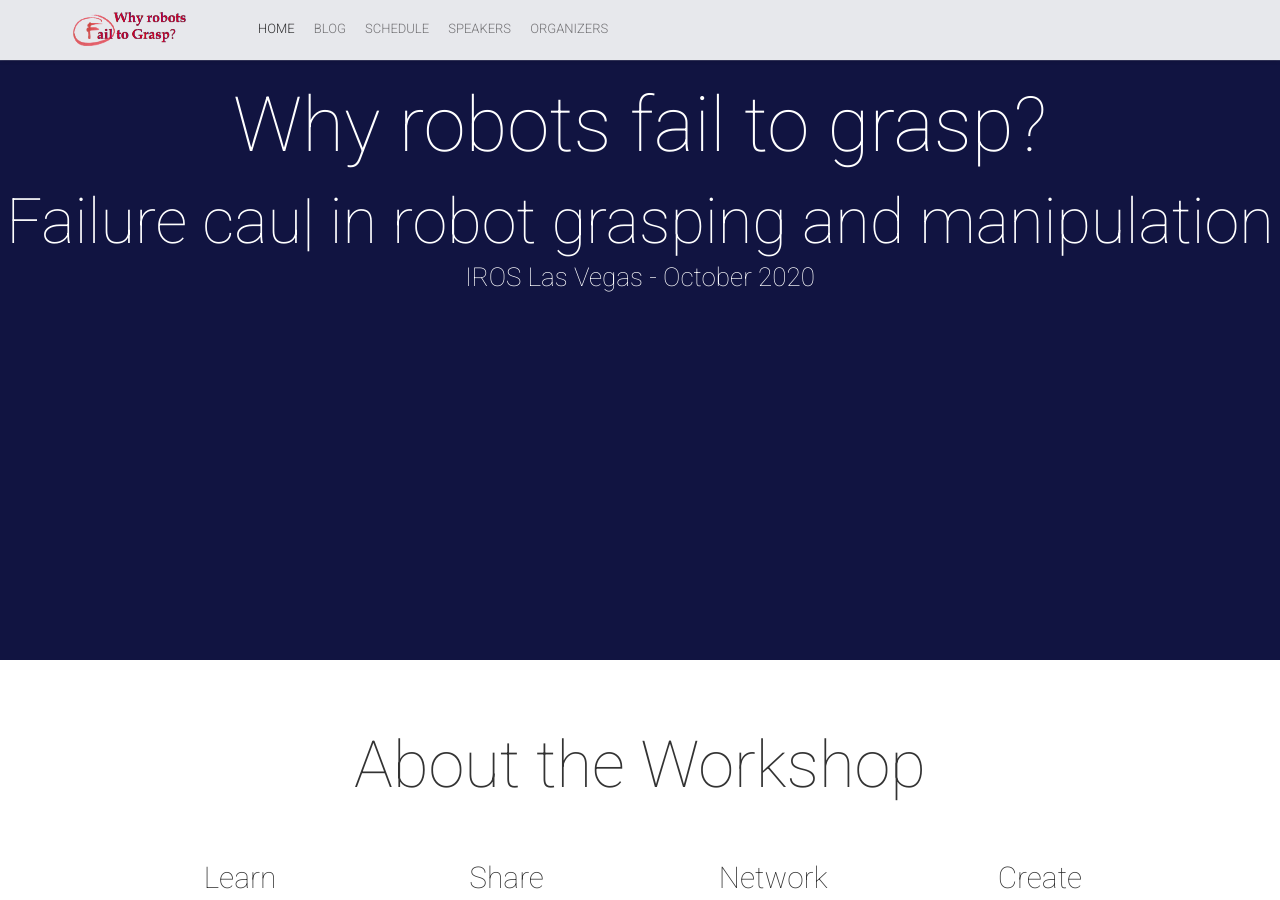
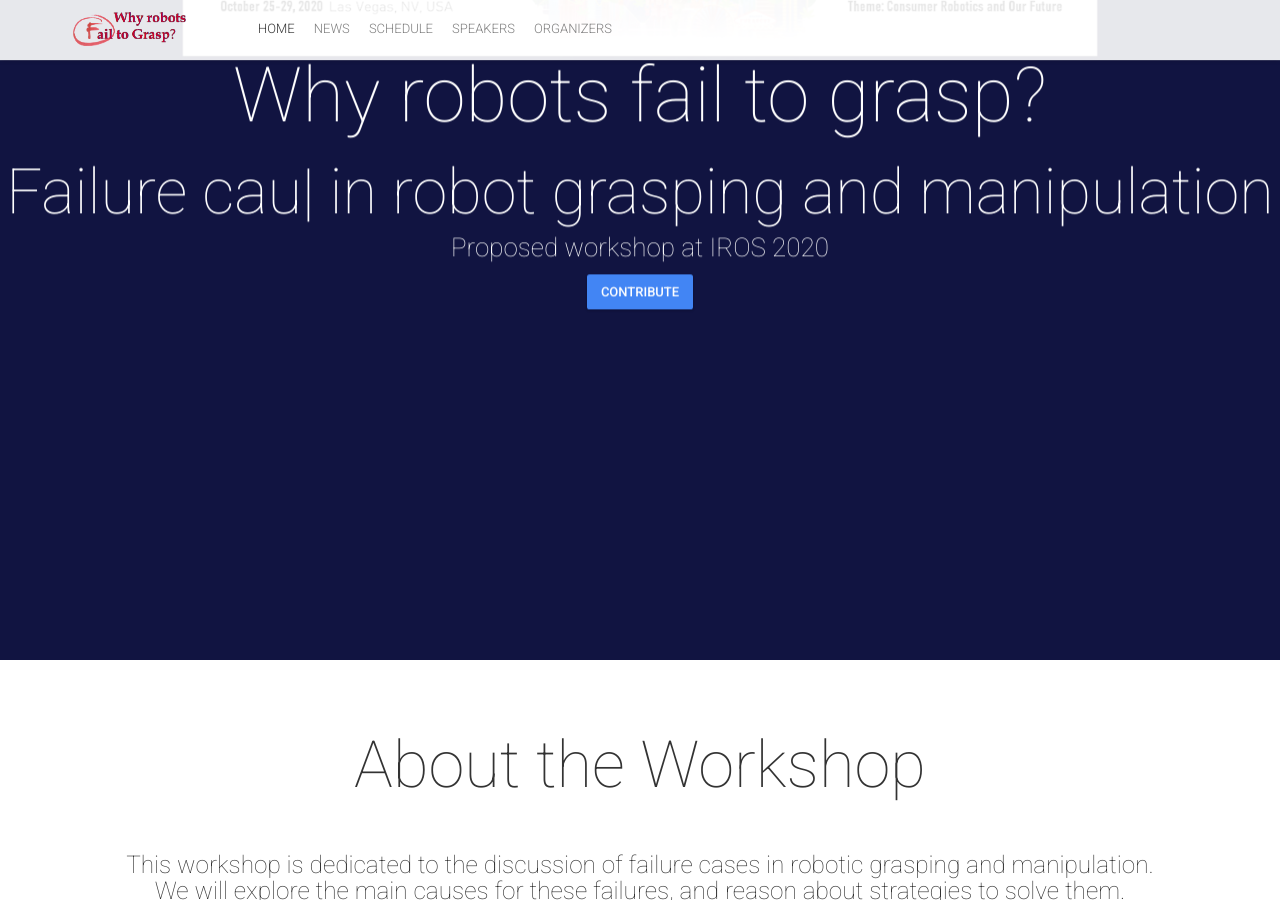
Before and after one commit to unconventionalgrasping/unconventionalgrasping.github.io, a Jekyll site: the page built from index.html, in a window 1280 px wide and 900 px high, scrolled down 240 px. Built offline with Jekyll 4.4.1, drawn with Linux system fonts in a browser that asks for light colours; nearby versions of some CDN libraries; comment, search, counter and statistics services are not loaded.

Commit message:
some changes after skype

```diff
--- a/_config.yml
+++ b/_config.yml
@@ -43,30 +43,31 @@
 # Navigation
 navigationLinks:
  - {permalink: "/", text: "Home"}
- - {permalink: "/blog/", text: "Blog"}
+ - {permalink: "/blog/", text: "News"}
  - {permalink: "/schedule/", text: "Schedule"}
  - {permalink: "/speakers/", text: "Speakers"}
  - {permalink: "/team/", text: "Organizers"}
  #- {permalink: "/logistics/", text: "Logistics"}
  #- {permalink: "/hackathon/", text: "Hackathon"}
 bottomNavigationLinks:
- #- {link: "https://bit.ly/dfua-c4p", text: "Become a speaker"}
+ - {link: "https://docs.google.com/forms/d/e/1FAIpQLSdL80eFW_E_u2Lxh6EtlvDFLHRn1uA4Sy7DHuNtjs4cZrz5GQ/viewform?usp=sf_link", text: "Contribute"}
 rightNavigationButtons:
- #- {link: "https://bit.ly/dfua-c4p", text: "Become a speaker"}
+ - {link: "https://docs.google.com/forms/d/e/1FAIpQLSdL80eFW_E_u2Lxh6EtlvDFLHRn1uA4Sy7DHuNtjs4cZrz5GQ/viewform?usp=sf_link", text: "Contribute"}
 
 # Hero Block
 heroImage: "white.jpg"
 heroTitle: "Why robots fail to grasp?"
 heroDesc: "Failure c<typeout> in robot grasping and manipulation"
-eventDate: "IROS Las Vegas - October 2020"
+eventDate: "Proposed workshop at IROS 2020"
 typeoutTextValues: '"ases", "auses"'
 typeoutFallback: "a(u)ses"
 heroButtons:
- #- {link: "https://bit.ly/dfua-c4p", text: "Become a speaker"}
+ - {link: "https://docs.google.com/forms/d/e/1FAIpQLSdL80eFW_E_u2Lxh6EtlvDFLHRn1uA4Sy7DHuNtjs4cZrz5GQ/viewform?usp=sf_link", text: "Contribute"}
  #- {permalink: "/#tickets", text: "Buy tickets"}
 
 # About Block
 aboutTitle: "About the Workshop"
+aboutAbstract: "This workshop is dedicated to the discussion of failure cases in robotic grasping and manipulation.<br> We will explore the main causes for these failures, and reason about strategies to solve them."
 aboutBlock:
  #- {title: "Speakers", image: "conference.jpg", text: "A range of speakers from backgrounds in academia and industry" }
  #- {title: "Interact", image: "hackathon.jpg", text: "Interact with other participants. Share your failure story with us!" }
@@ -204,7 +205,7 @@
 showSessions: true
 
 # Team Block
-teamBlockTitle: "About us"
+teamBlockTitle: "Organisers"
 aboutUs: ""
 
 # Logistics Find Way Block
--- a/_includes/about.html
+++ b/_includes/about.html
@@ -3,6 +3,8 @@
     <div class="content-wrapper">
         <div class="col-lg-10 col-lg-offset-1">
             <h3>{{ site.aboutTitle }}</h3>
+            <h6>{{ site.aboutAbstract }}</h6>
+            <br><br><br><br>
             <div class="row about-details">
                 {% assign animationDelay = 0 %}
                 {% for about in site.aboutBlock %}
--- a/_posts/2020-01-19-objectives.markdown
+++ b/_posts/2020-01-19-objectives.markdown
@@ -10,7 +10,7 @@
 The complexity of robotic systems presents a number of challenges in **identifying failure cases and addressing their causes**. First because the number of very different components present in a robotic system translates into a multitude of possible failures (e.g. the vision might fail because of lighting, the IMU because of magnetic interference, etc.). **Troubleshooting** these complex systems becomes a difficult and time-consuming task. Besides, there are usually a multitude of single points of failure, which are the components of a system where a failure will stop the entire system from working. Another distinguishing feature of robotics research is that a researcher may feel tempted to tailor his/her experiments to avoid particular failure cases without mentioning it, in an attempt to bypass further scrutiny when submitting an article for review.
 
 This workshop aims to serve as a discussion forum where the participants will have the opportunity to:
-* **Learn** from the experience of other participants, finding explanations for problems that they might encounter in their work, as well as possible solutions. They may also avoid repeating the same mistakes, when an approach has been proven to be ineffective.
+* **Learn** from the experience of other participants, finding explanations for problems that they might encounter in their work, as well as possible solutions. They may also avoid repeating the same mistakes, when an approach is proven to be ineffective.
 * **Share** their own unsuccessful ideas, hypotheses, and experiments, hopefully gaining some insights and possible solutions from participants working on similar problems.
 * **Network** with other participants, joining efforts to address common problems or employing one’s know-how to solve another’s persistent failure case.
 * **Create** new research problems, based on the discussions during the workshop, finding the underlying causes and solution for common failure cases.
```
Also changed, not shown: img/sections-background/white.jpg.
